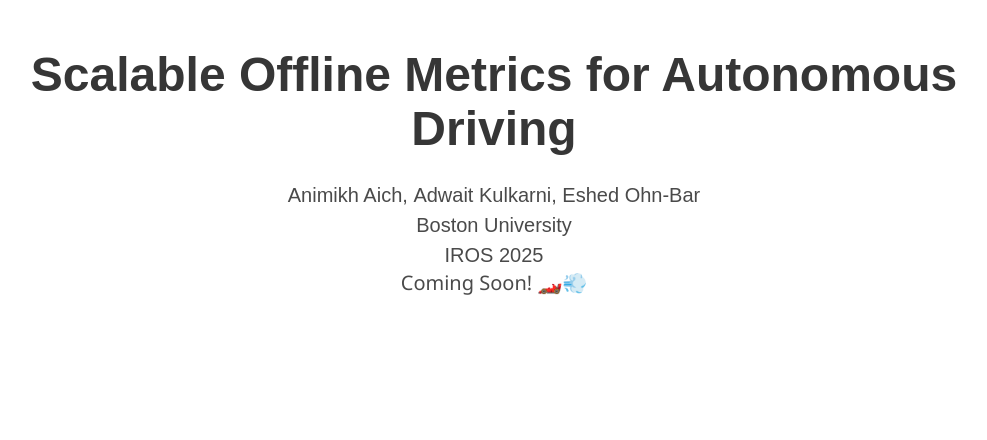
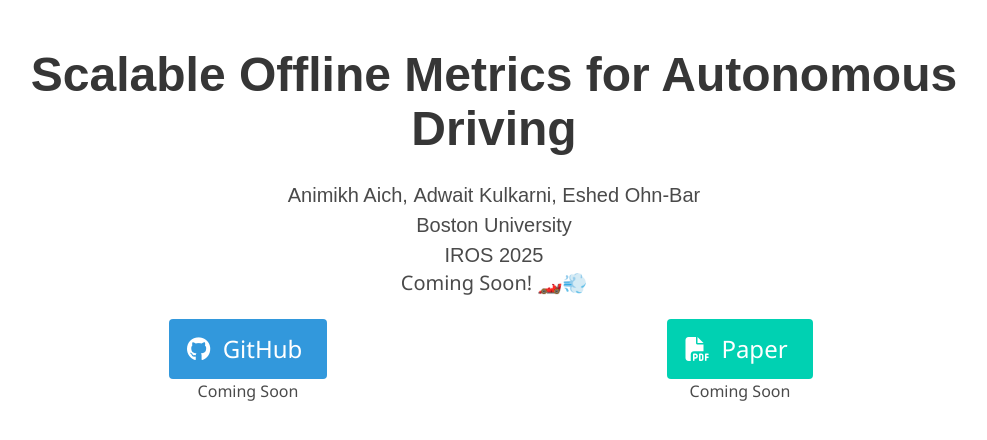
Before and after one commit to scalableavmetrics/scalableavmetrics.github.io, a plain HTML site: page index.html in a window 1280 px wide. Shown: the whole page, without its empty margins (146-1133 px from the left). Drawn offline with nearby package versions, Linux system fonts and the light colour scheme; some icons are missing; a web font is replaced by a local one.

Commit message:
Add logo & Links

```diff
--- a/index.html
+++ b/index.html
@@ -50,6 +50,26 @@
                     <h2 class="subtitle has-text-centered">
                         Coming Soon! 🏎️💨
                     </h2>
+                    <div class="columns is-centered has-text-centered">
+                        <div class="column">
+                            <a class="button is-info is-large" href="https://github.com/WalnutEagle/Scalable-Offline-Metrics-for-Autonomous-Driving">
+                                <span class="icon">
+                                    <i class="fab fa-github"></i>
+                                </span>
+                                <span>GitHub</span>
+                            </a>
+                            <p>Coming Soon</p>
+                        </div>
+                        <div class="column">
+                            <a class="button is-primary is-large" href="#">
+                                <span class="icon">
+                                    <i class="fas fa-file-pdf"></i>
+                                </span>
+                                <span>Paper</span>
+                            </a>
+                            <p>Coming Soon</p>
+                        </div>
+                    </div>
                 </div>
             </div>
         </div>
```
